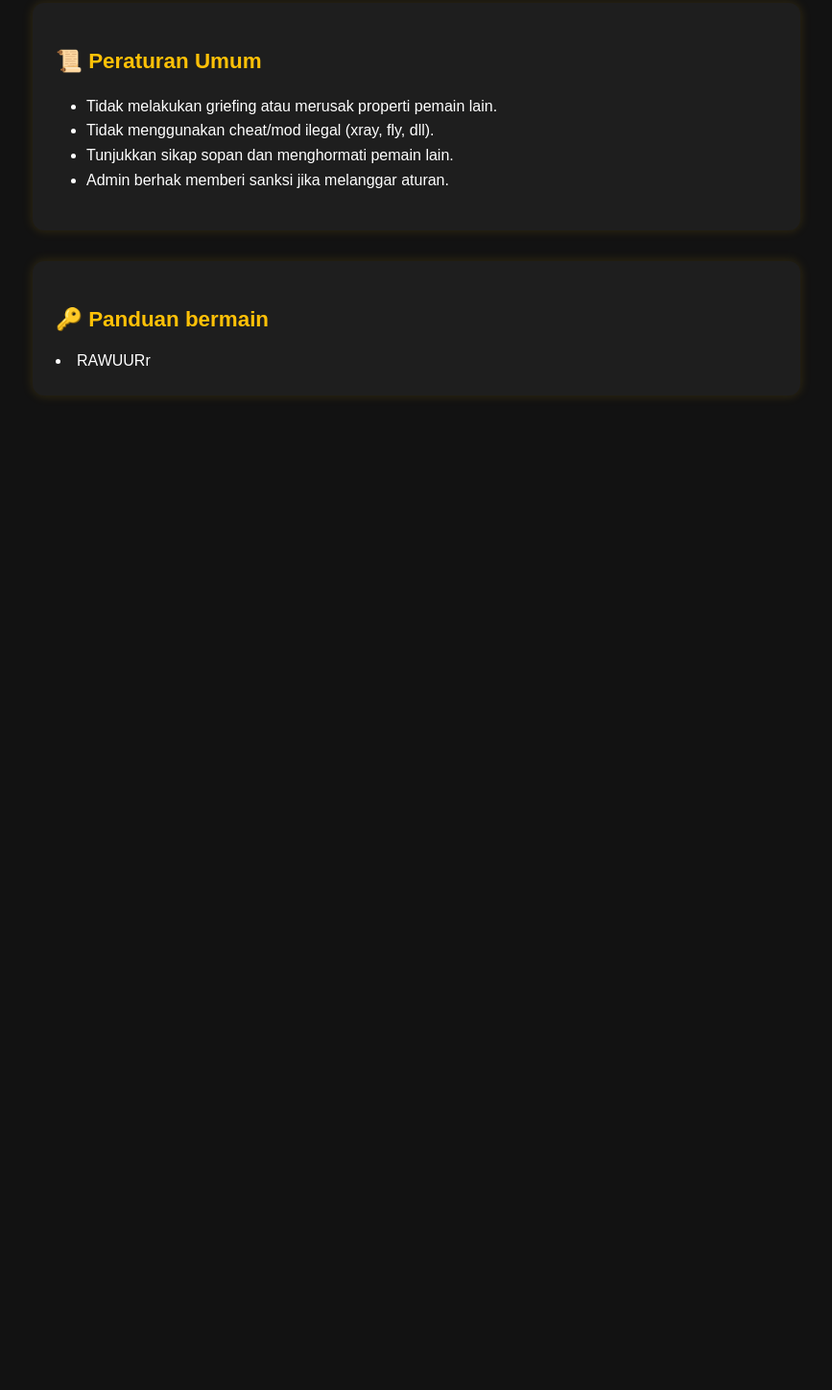
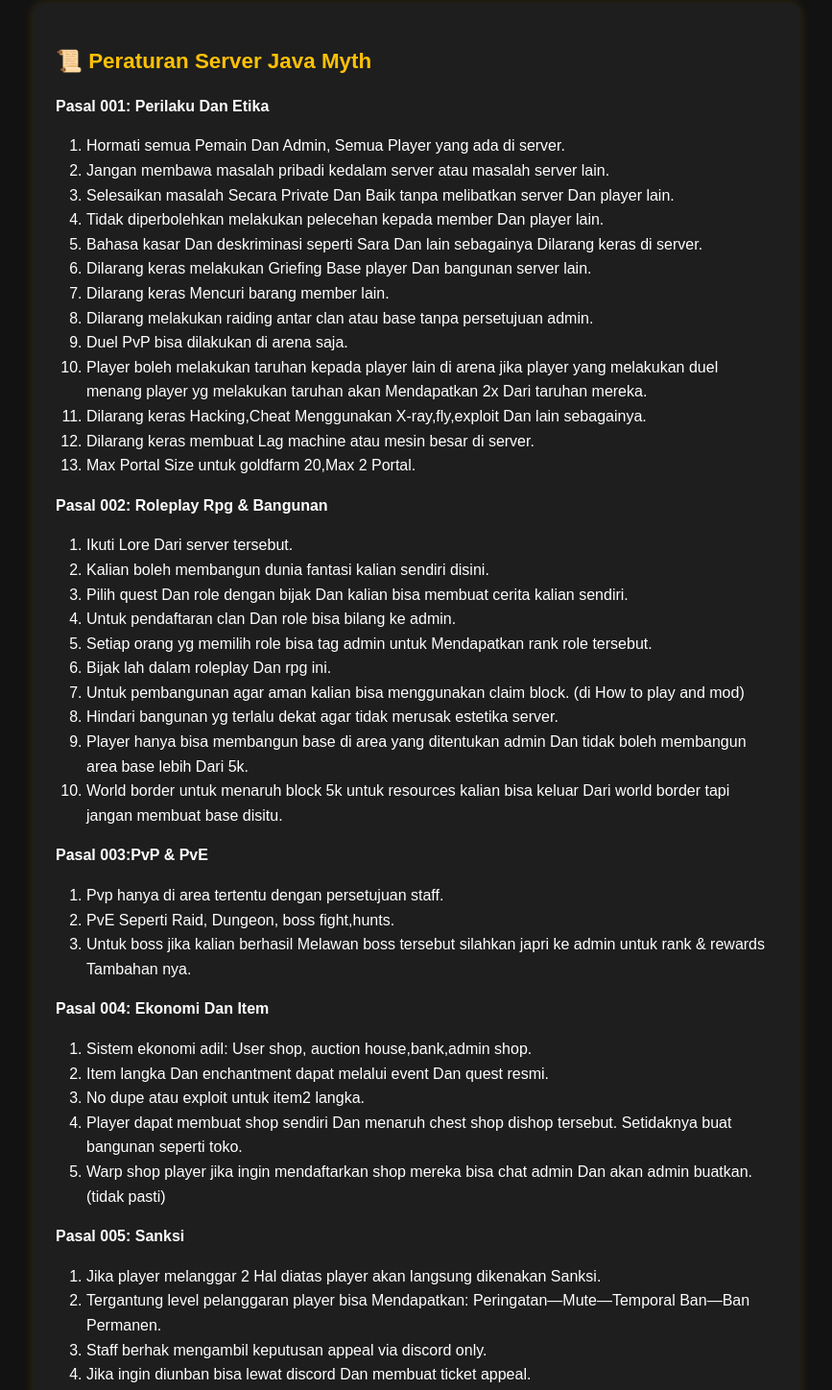
Before and after one commit to Fynzz/GuideBook, a plain HTML site: page index.html in a window 1280 px wide. Shown: the part 924-2372 px from the top of the page at 96% size, without its empty margins (206-1073 px from the left). Before the commit the page ends 1400 px from the top, so only its background shows below. Drawn offline with Linux system fonts and the light colour scheme.

Commit message:
update rules

```diff
--- a/index.html
+++ b/index.html
@@ -22,7 +22,7 @@
     <section class="section">
       <h2>🌐 Cara Join Server</h2>
       <ol>
-        <a href="https://discord.com"><code>Link Discord</code></a>
+        <a href="https://discord.gg/DjDtk3Ky"><code>Link Discord</code></a>
         <p> Kalo di discord nanti ada channel buat ngetik Gamertag Minecraft (harus bener & teliti) lalu tunggu diacc admin.</p>
 
         <a href="https://chat.whatsapp.com/JveM6KxPihRKdBeEbnZCky"><code>Link Whatsapp</code></a>
@@ -56,13 +56,57 @@
     </section>
 
     <section class="section">
-      <h2>📜 Peraturan Umum</h2>
-      <ul>
-        <li>Tidak melakukan griefing atau merusak properti pemain lain.</li>
-        <li>Tidak menggunakan cheat/mod ilegal (xray, fly, dll).</li>
-        <li>Tunjukkan sikap sopan dan menghormati pemain lain.</li>
-        <li>Admin berhak memberi sanksi jika melanggar aturan.</li>
-      </ul>
+      <h2>📜 Peraturan Server Java Myth</h2>
+      <p><strong>Pasal 001: Perilaku Dan Etika</strong></p>
+      <ol>
+        <li>Hormati semua Pemain Dan Admin, Semua Player yang ada di server.</li>
+        <li>Jangan membawa masalah pribadi kedalam server atau masalah server lain.</li>
+        <li>Selesaikan masalah Secara Private Dan Baik tanpa melibatkan server Dan player lain.</li>
+        <li>Tidak diperbolehkan melakukan pelecehan kepada member Dan player lain.</li>
+        <li>Bahasa kasar Dan deskriminasi seperti Sara Dan lain sebagainya Dilarang keras di server.</li>
+        <li>Dilarang keras melakukan Griefing Base player Dan bangunan server lain.</li>
+        <li>Dilarang keras Mencuri barang member lain.</li>
+        <li>Dilarang melakukan raiding antar clan atau base tanpa persetujuan admin.</li>
+        <li>Duel PvP bisa dilakukan di arena saja.</li>
+        <li>Player boleh melakukan taruhan kepada player lain di arena jika player yang melakukan duel menang player yg melakukan taruhan akan Mendapatkan 2x Dari taruhan mereka.</li>
+        <li>Dilarang keras Hacking,Cheat Menggunakan X-ray,fly,exploit Dan lain sebagainya.</li>
+        <li>Dilarang keras membuat Lag machine atau mesin besar di server.</li>
+        <li>Max Portal Size untuk goldfarm 20,Max 2 Portal.</li>
+      </ol>
+      <p><strong>Pasal 002: Roleplay Rpg & Bangunan</strong></p>
+      <ol>
+        <li> Ikuti Lore Dari server tersebut.</li>
+        <li>Kalian boleh membangun dunia fantasi kalian sendiri disini.</li>
+        <li>Pilih quest Dan role dengan bijak Dan kalian bisa membuat cerita kalian sendiri.</li>
+        <li>Untuk pendaftaran clan Dan role bisa bilang ke admin.</li>
+        <li>Setiap orang yg memilih role bisa tag admin untuk Mendapatkan rank role tersebut.</li>
+        <li>Bijak lah dalam roleplay Dan rpg ini.</li>
+        <li>Untuk pembangunan agar aman kalian bisa menggunakan claim block. (di How to play and mod)</li>
+        <li>Hindari bangunan yg terlalu dekat agar tidak merusak estetika server.</li>
+        <li>Player hanya bisa membangun base di area yang ditentukan admin Dan tidak boleh membangun area base lebih Dari 5k.</li>
+        <li>World border untuk menaruh block 5k untuk resources kalian bisa keluar Dari world border tapi jangan membuat base disitu.</li>
+      </ol>
+      <p><strong>Pasal 003:PvP & PvE</strong></p>
+      <ol>
+        <li>Pvp hanya di area tertentu dengan persetujuan staff.</li>
+        <li>PvE Seperti Raid, Dungeon, boss fight,hunts.</li>
+        <li>Untuk boss jika kalian berhasil Melawan boss tersebut silahkan japri ke admin untuk rank & rewards Tambahan nya.</li>
+      </ol>
+      <p><strong>Pasal 004: Ekonomi Dan Item</strong></p>
+      <ol>
+        <li>Sistem ekonomi adil: User shop, auction house,bank,admin shop.</li>
+        <li>Item langka Dan enchantment dapat melalui event Dan quest resmi.</li>
+        <li>No dupe atau exploit untuk item2 langka.</li>
+        <li>Player dapat membuat shop sendiri Dan menaruh chest shop dishop tersebut. Setidaknya buat bangunan seperti toko.</li>
+        <li>Warp shop player jika ingin mendaftarkan shop mereka bisa chat admin Dan akan admin buatkan. (tidak pasti)</li>
+      </ol>
+      <p><strong>Pasal 005: Sanksi</strong></p>
+      <ol>
+        <li>Jika player melanggar 2 Hal diatas player akan langsung dikenakan Sanksi.</li>
+        <li>Tergantung level pelanggaran player bisa Mendapatkan: Peringatan—Mute—Temporal Ban—Ban Permanen.</li>
+        <li>Staff berhak mengambil keputusan appeal via discord only.</li>
+        <li>Jika ingin diunban bisa lewat discord Dan membuat ticket appeal.</li>
+      </ol>
     </section>
 
     <section class="section">
```
Also changed, not shown: 1 other file.
